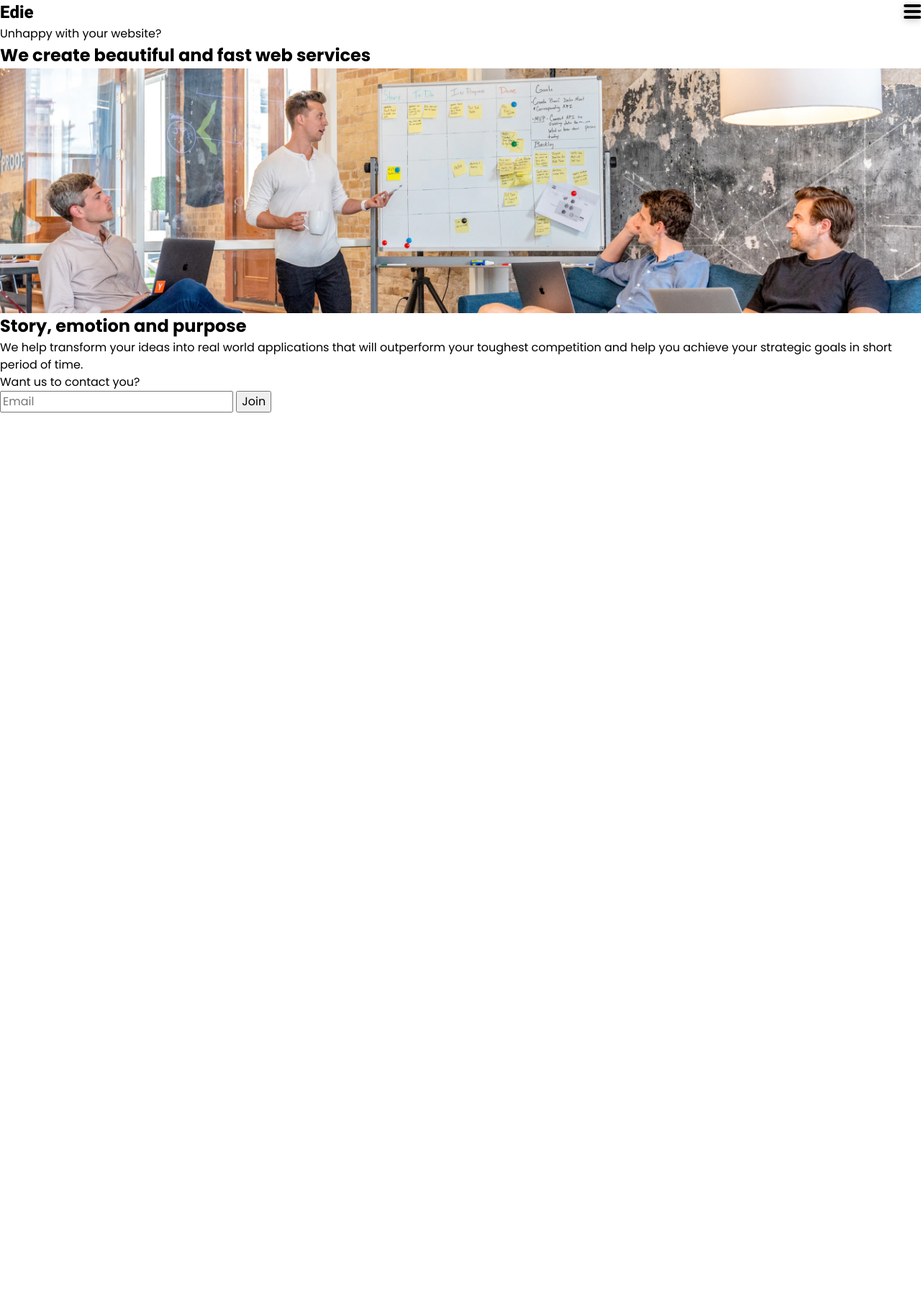
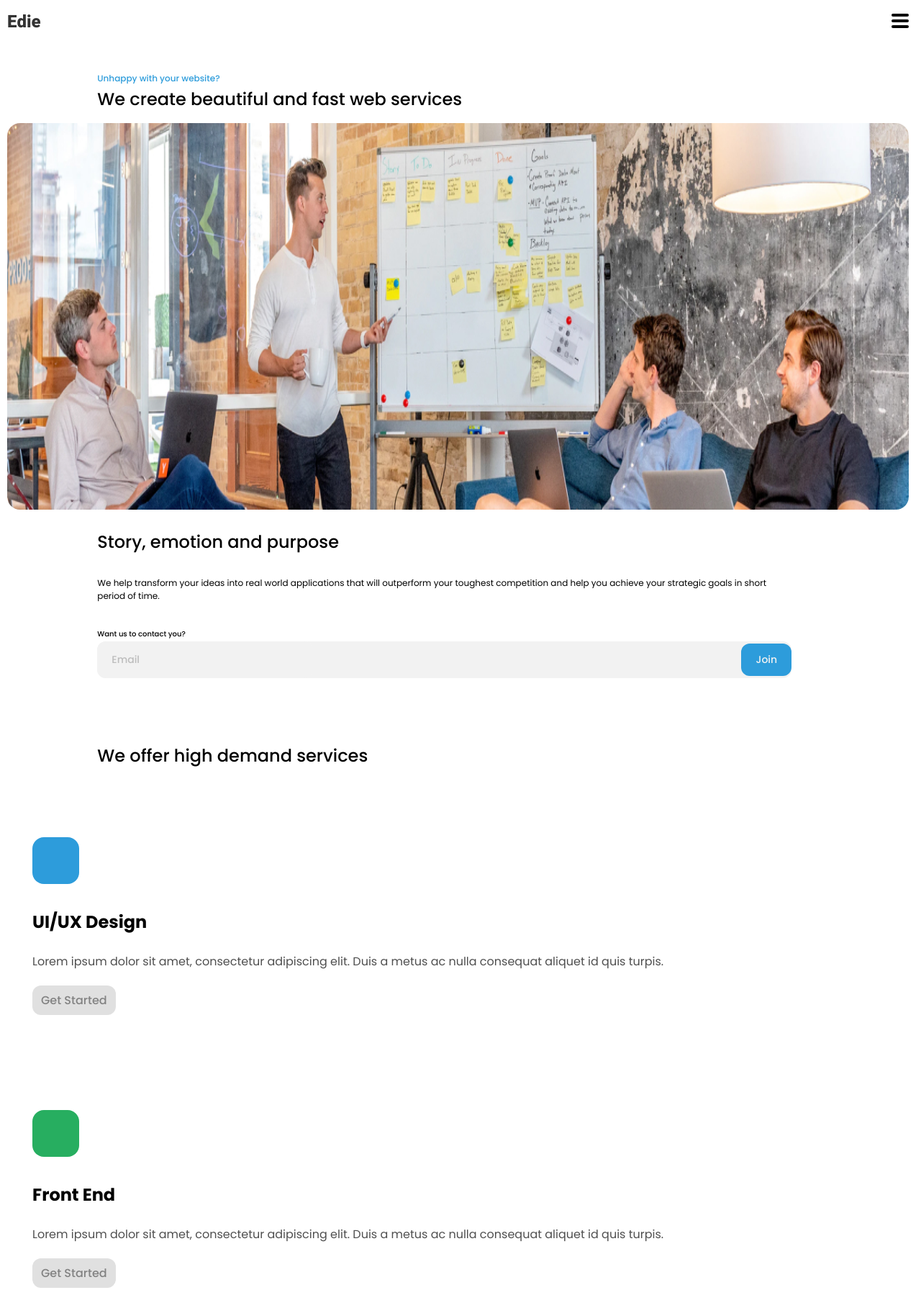
Before and after one commit to istealersn-dev/edie-homepage-dev.io, a plain HTML site: page index.html in a window 1280 px wide. Shown: the top 1792 px of the page at 72% size. Before the commit the page ends 800 px from the top, so only its background shows below. Drawn offline with Linux system fonts and the light colour scheme.

Commit message:
built header and card components

```diff
--- a/assets/scss/abstracts/_variables.scss
+++ b/assets/scss/abstracts/_variables.scss
@@ -27,7 +27,24 @@
 // standard padding
     $padding: 1rem;
 
-// Color
+// Color Palette
+    $dark-gray: #333333; // logo & heading
+    $light-gray: #4F4F4F; // paragraph
+
+    $light-gray-300: #F2F2F2; // input & footer text
+
+    $light-gray-500: #828282; // form & label
+    $light-gray-700: #BDBDBD; // form placeholder
+
+    $light-blue-pm: #2D9CDB; // primary button & eyebrow
+    $light-gray-sc: #E0E0E0; // secondary button
+    $light-gray-tr: #828282; // secondary eyebrow
+
+    $bckg-purple: #100E1D; // background color
+
+    $green-300: #27AE60; // Icon
+    $red-300: #EB5757; // Tag
+
 
 // Burger Nav Icon
 $nav-icon-line-height: 4px;
--- a/assets/scss/base/_reset.scss
+++ b/assets/scss/base/_reset.scss
@@ -38,13 +38,15 @@ html:focus-within {
 body {
   min-height: 100vh;
   text-rendering: optimizeSpeed;
+  font-family: $primary-font;
   font-size: 100%;
   line-height: 1.5;
 }
 
 /* A elements that don't have a class get default styles */
-a:not([class]) {
+a, a:not([class]) {
   text-decoration-skip-ink: auto;
+  text-decoration: none;
 }
 
 /* Make images easier to work with */
--- /dev/null
+++ b/assets/scss/components/_atoms.scss
@@ -0,0 +1,84 @@
+
+.eyebrow {
+    font-size: rem(12px);
+    line-height: rem(18px);
+}
+
+h1, h2, h3 {
+    font-weight: $fontw-medium;
+    font-size: rem(24px);
+    line-height: rem(36px);
+}
+
+img {
+    width: 100%;
+    height: auto;
+    display: inline-block;
+}
+
+::placeholder {
+    color: $light-gray-700;
+}
+
+a, :visited {
+    background-color: $light-gray-sc;
+    border-radius: rem(12px);
+    padding: rem(9px) rem(12px);
+    font-weight: $fontw-medium;
+    line-height: rem(24px);
+    font-size: 1rem;
+    color: $light-gray-500;
+}
+
+a:hover {
+    background-color: $light-blue-pm;
+    color: white;
+}
+
+// Icon styles
+.bg-blue {
+    background-color: $light-blue-pm;
+}
+
+.bg-green {
+    background-color: $green-300;
+}
+
+.bg-red {
+    background-color: $red-300;
+}
+
+// Individual card styles
+.card {
+    padding: rem(45px) rem(35px);
+    &-icon {
+        width: rem(65px);
+        aspect-ratio: 1/1;
+        border-radius: rem(16px);
+        margin-top: rem(50px);
+        margin-bottom: rem(35px);
+    }
+
+    > h3 {
+        font-weight: $fontw-bold;
+        margin-bottom: rem(25px);
+    }
+
+    > p {
+        font-weight: $fontw-regular;
+        font-size: 1rem;
+        line-height: rem(24px);
+        color: $light-gray;
+        margin-bottom: rem(30px);
+    }
+
+    &:hover {
+        box-shadow: 0px 10px 30px rgba(51, 51, 51, 0.1);
+        border-radius: rem(24px);
+
+        a {
+            background-color: $light-blue-pm;
+            color: white;
+        }
+    }
+}
--- /dev/null
+++ b/assets/scss/components/_cards.scss
@@ -0,0 +1,8 @@
+.cards {
+    margin-top: rem(90px) !important;
+
+    > h2 {
+        padding-left: 10%;
+        max-width: 80%;
+    }
+}
--- a/assets/scss/components/_header.scss
+++ b/assets/scss/components/_header.scss
@@ -9,6 +9,7 @@
         font-weight: $fontw-xbold;
         font-size: rem(24px);
         line-height: rem(35px);
+        color: $dark-gray;
     }
 
     .navBar-mobile {
@@ -23,7 +24,6 @@
             width: 100%;
             background-color: #000;
             border-radius: rem(3px);
-            box-shadow: 0 rem(2px) rem(10px) 0 rgba(0,0,0,0.3);
         }
 
         .navBar-mobile-line-2 {
--- /dev/null
+++ b/assets/scss/components/_hero.scss
@@ -0,0 +1,75 @@
+.hero {
+    padding-top: rem(35px);
+
+    &-header {
+        padding-left: 10%;
+        font-weight: $fontw-medium;
+        max-width: 87%;
+
+        .eyebrow {
+            color: $light-blue-pm;
+        }
+
+        > h1 {
+            padding-bottom: rem(15px);
+        }
+
+        > h2 {
+            padding-top: rem(20px);
+            max-width: 85%;
+        }
+
+        > p {
+            padding-top: rem(30px);
+            padding-bottom: rem(30px);
+            font-weight: $fontw-regular;
+            font-size: rem(12px);
+            line-height: rem(18px);
+        }
+
+        &-form {
+            font-weight: $fontw-medium;
+
+            label {
+                font-size: rem(10px);
+                line-height: rem(15px);
+            }
+
+            &-input {
+                display: flex;
+                flex-direction: row;
+                align-items: center;
+                position: relative;
+                border-radius: rem(12px);
+                background-color: $light-gray-300;
+
+                input {
+                    background-color: $light-gray-300;
+                    border-radius: rem(12px);
+                    border: none;
+                    padding: rem(15px) rem(20px);
+                    font-size: rem(14px);
+                    line-height: rem(21px);
+                    width: rem(300px);
+                }
+
+                button {
+                    position: absolute;
+                    right: 0;
+                    border: none;
+                    border-radius: rem(12px);
+                    background-color: $light-blue-pm;
+                    color: $light-gray-300;
+                    font-size: rem(14px);
+                    line-height: rem(21px);
+                    padding: rem(12px) rem(20px);
+                }
+            }
+        }
+    }
+
+    &-image {
+        border-radius: rem(18px);
+        aspect-ratio: 21 / 9;
+    }
+}
--- /dev/null
+++ b/assets/scss/layout/_container.scss
@@ -0,0 +1,4 @@
+.container {
+    margin: rem(13px) 0 0 rem(10px);
+    width: calc(100vw - rem(10px) - rem(17px));
+}
--- a/assets/scss/main.scss
+++ b/assets/scss/main.scss
@@ -13,4 +13,12 @@
 
 // 3. Components
 @import
-'components/header';
+'components/atoms',
+'components/cards',
+'components/header',
+'components/hero';
+
+
+// 4. Layouts
+@import
+'layout/container';
--- a/index.html
+++ b/index.html
@@ -28,7 +28,7 @@
   </head>
   <body>
     <header>
-      <div class="navBar">
+      <div class="container navBar">
         <span class="logo">Edie</span>
         <nav>
           <div class="navBar-mobile">
@@ -49,7 +49,7 @@
       </div>
     </header>
     <main>
-      <section class="hero">
+      <section class="container hero">
          <div class="hero-header">
             <span class="eyebrow">Unhappy with your website?</span>
             <h1>We create beautiful and fast web services</h1>
@@ -69,6 +69,29 @@
           </div>
          </div>
       </section>
+      <section class="container cards">
+        <h2>We offer high demand services</h2>
+        <div class="cards-list">
+          <div class="card">
+            <div class="card-icon bg-blue"></div>
+            <h3>UI/UX Design</h3>
+            <p>Lorem ipsum dolor sit amet, consectetur adipiscing elit. Duis a metus ac nulla consequat aliquet id quis turpis.</p>
+            <a href="#">Get Started</a>
+          </div>
+          <div class="card">
+            <div class="card-icon bg-green"></div>
+            <h3>Front End</h3>
+            <p>Lorem ipsum dolor sit amet, consectetur adipiscing elit. Duis a metus ac nulla consequat aliquet id quis turpis.</p>
+            <a href="#">Get Started</a>
+          </div>
+          <div class="card">
+            <div class="card-icon bg-red"></div>
+            <h3>Back End</h3>
+            <p>Lorem ipsum dolor sit amet, consectetur adipiscing elit. Duis a metus ac nulla consequat aliquet id quis turpis.</p>
+            <a href="#">Get Started</a>
+          </div>
+        </div>
+      </section>
     </main>
   </body>
 </html>
```
Also changed, not shown: dist/css/main.min.css.
